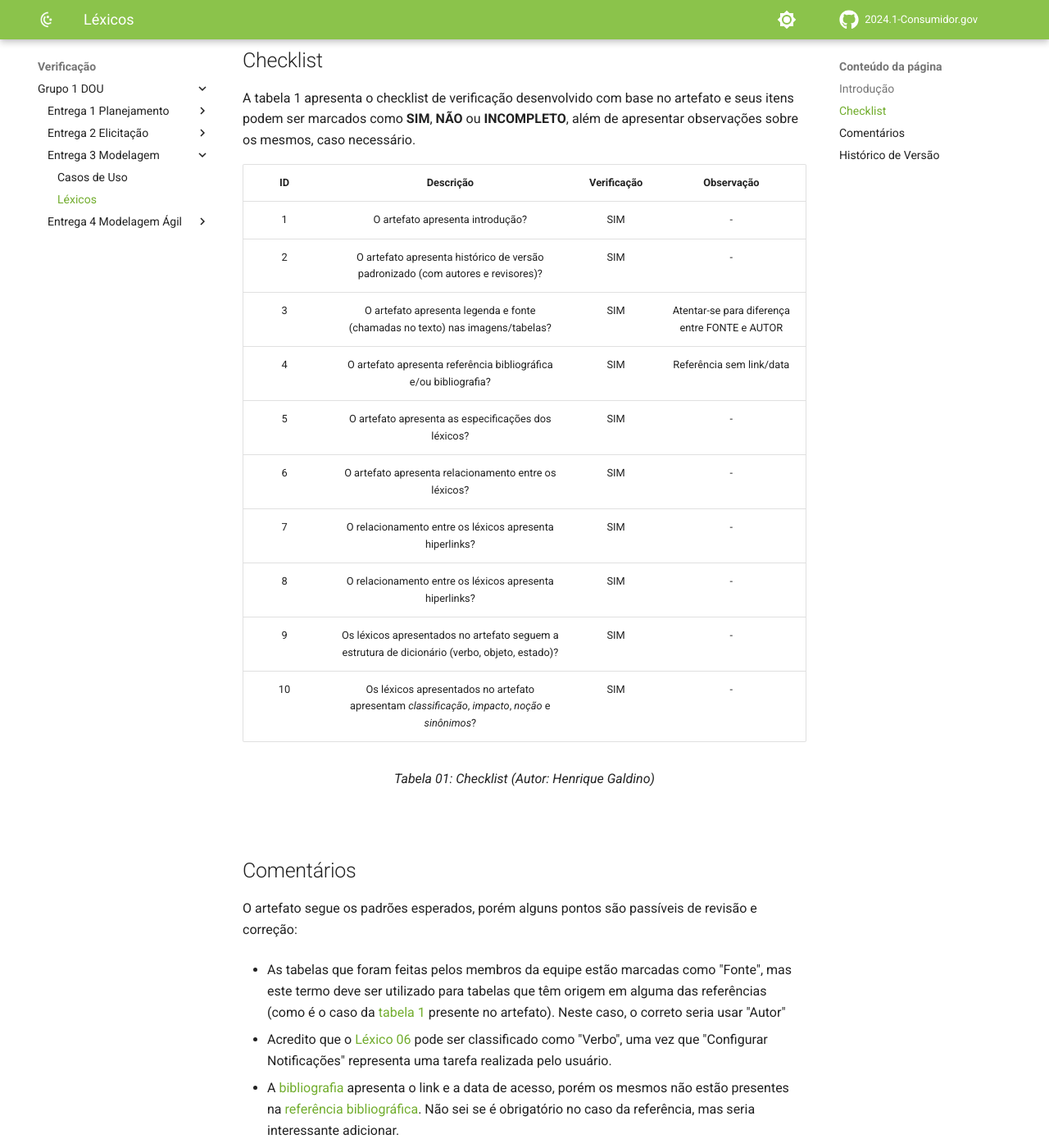
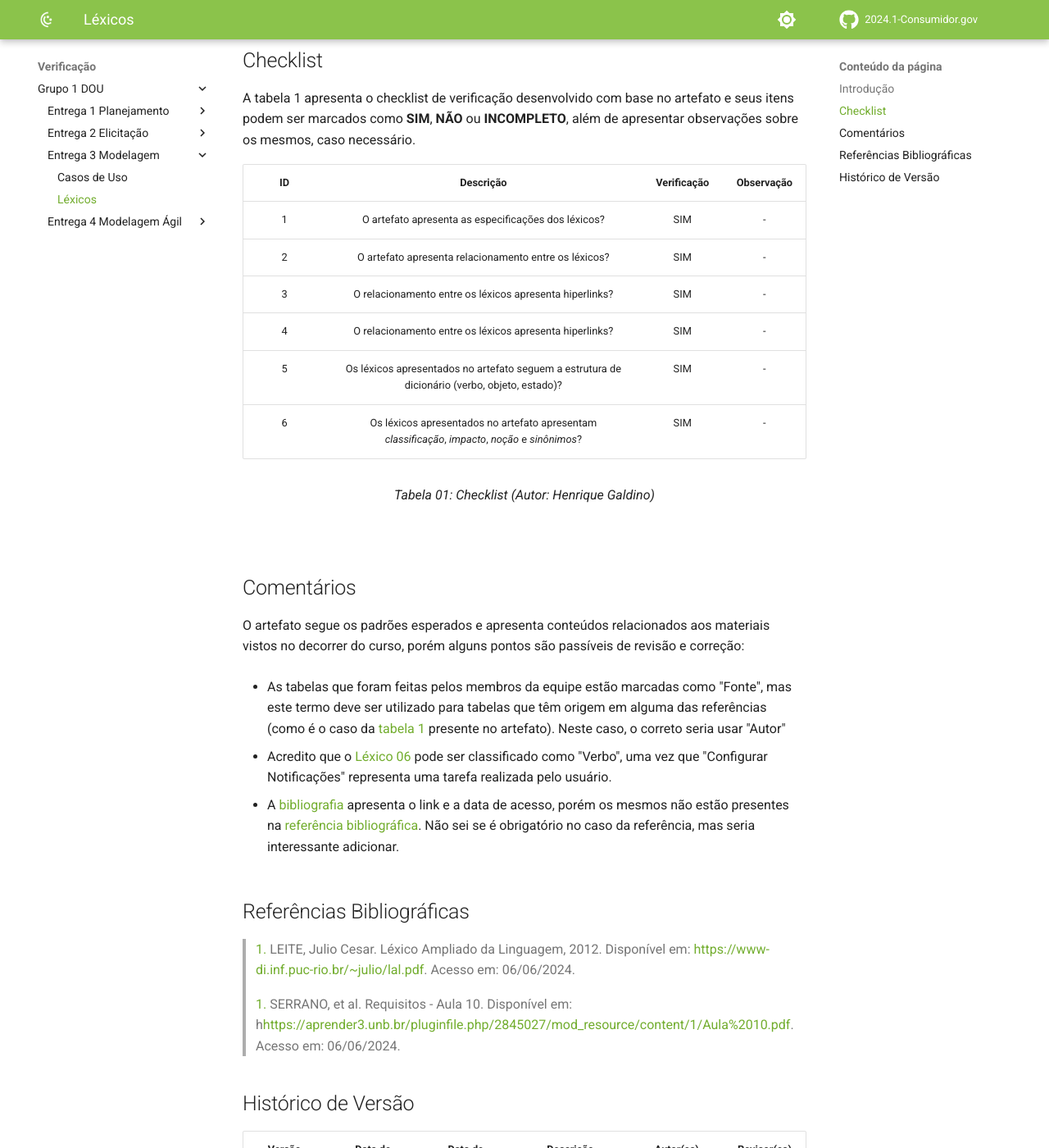
Before and after one commit to Requisitos-de-Software/2024.1-Grupo08, an MkDocs documentation site: the page built from docs/Verificação/Grupo 1 - DOU/Entrega 3 - Modelagem/lexicos.md, in a window 1280 px wide and 1400 px high, scrolled down 314 px. Shown: the whole window at 82% size. Built offline with MkDocs 1.6.1 and Material for MkDocs 9.7.7, drawn with Linux system fonts in a browser that asks for light colours; comment, search, counter and statistics services are not loaded.

Commit message:
consertando lexicos

```diff
--- a/docs/Verificação/Grupo 1 - DOU/Entrega 3 - Modelagem/lexicos.md
+++ b/docs/Verificação/Grupo 1 - DOU/Entrega 3 - Modelagem/lexicos.md
@@ -10,16 +10,12 @@ A tabela 1 apresenta o checklist de verificação desenvolvido com base no artef
 
 | ID | Descrição | Verificação | Observação |
 | :--: | :-----: | :---------: | :--------: |
-| 1 | O artefato apresenta introdução? | SIM | - |
-| 2 | O artefato apresenta histórico de versão padronizado (com autores e revisores)? | SIM | - |
-| 3 | O artefato apresenta legenda e fonte (chamadas no texto) nas imagens/tabelas? | SIM | Atentar-se para diferença entre FONTE e AUTOR |
-| 4 | O artefato apresenta referência bibliográfica e/ou bibliografia? | SIM | Referência sem link/data |
-| 5 | O artefato apresenta as especificações dos léxicos? | SIM | - |
-| 6 | O artefato apresenta relacionamento entre os léxicos? | SIM | - |
-| 7 | O relacionamento entre os léxicos apresenta hiperlinks? | SIM | - |
-| 8 | O relacionamento entre os léxicos apresenta hiperlinks? | SIM | - |
-| 9 | Os léxicos apresentados no artefato seguem a estrutura de dicionário (verbo, objeto, estado)? | SIM | - |
-| 10 | Os léxicos apresentados no artefato apresentam *classificação*, *impacto*, *noção* e *sinônimos*? | SIM | - |
+| 1 | O artefato apresenta as especificações dos léxicos? | SIM | - |
+| 2 | O artefato apresenta relacionamento entre os léxicos? | SIM | - |
+| 3 | O relacionamento entre os léxicos apresenta hiperlinks? | SIM | - |
+| 4 | O relacionamento entre os léxicos apresenta hiperlinks? | SIM | - |
+| 5 | Os léxicos apresentados no artefato seguem a estrutura de dicionário (verbo, objeto, estado)? | SIM | - |
+| 6 | Os léxicos apresentados no artefato apresentam *classificação*, *impacto*, *noção* e *sinônimos*? | SIM | - |
 
 <div align="center">
 <figcaption align="center">Tabela 01: Checklist (Autor: Henrique Galdino)</figcaption>
@@ -28,13 +24,19 @@ A tabela 1 apresenta o checklist de verificação desenvolvido com base no artef
 
 ## Comentários
 
-O artefato segue os padrões esperados, porém alguns pontos são passíveis de revisão e correção:
+O artefato segue os padrões esperados e apresenta conteúdos relacionados aos materiais vistos no decorrer do curso, porém alguns pontos são passíveis de revisão e correção:
 
 - As tabelas que foram feitas pelos membros da equipe estão marcadas como "Fonte", mas este termo deve ser utilizado para tabelas que têm origem em alguma das referências (como é o caso da [tabela 1](https://requisitos-de-software.github.io/2024.1-DiarioOficialdaUniao/modelagem/lexicos/#metodologia) presente no artefato). Neste caso, o correto seria usar "Autor"
 
 - Acredito que o [Léxico 06](https://requisitos-de-software.github.io/2024.1-DiarioOficialdaUniao/modelagem/lexicos/#l06-configuracao-de-notificacoes) pode ser classificado como "Verbo", uma vez que "Configurar Notificações" representa uma tarefa realizada pelo usuário.
 
 - A [bibliografia](https://requisitos-de-software.github.io/2024.1-DiarioOficialdaUniao/modelagem/lexicos/#bibliografia) apresenta o link e a data de acesso, porém os mesmos não estão presentes na [referência bibliográfica](https://requisitos-de-software.github.io/2024.1-DiarioOficialdaUniao/modelagem/lexicos/#referencia-bibliografica). Não sei se é obrigatório no caso da referência, mas seria interessante adicionar.
+
+## Referências Bibliográficas
+
+> <a id="1" href="#anchor_1">1.</a> LEITE, Julio Cesar. Léxico Ampliado da Linguagem, 2012. Disponível em: <https://www-di.inf.puc-rio.br/~julio/lal.pdf>. Acesso em: 06/06/2024.
+
+> <a id="2" href="#anchor_2">1.</a> SERRANO, et al. Requisitos - Aula 10. Disponível em: h<https://aprender3.unb.br/pluginfile.php/2845027/mod_resource/content/1/Aula%2010.pdf>. Acesso em: 06/06/2024.
 
 ## Histórico de Versão
 
@@ -43,6 +45,6 @@ O artefato segue os padrões esperados, porém alguns pontos são passíveis de
 | 1.0    | 05/06/2024       | 05/06/2024      | Criação do checklist Léxicos   | [Henrique Galdino](https://github.com/hgaldino05)   | [Júlio César](https://github.com/Julio1099)         |
 
 <div align="center">
-<figcaption align="center">Tabela 02: Histórico de versões   (Autor: Henrique Galdino)</figcaption>
+<figcaption align="center">Tabela 02: Histórico de versões (Autor: Henrique Galdino)</figcaption>
 </div>
 <br/>
```
